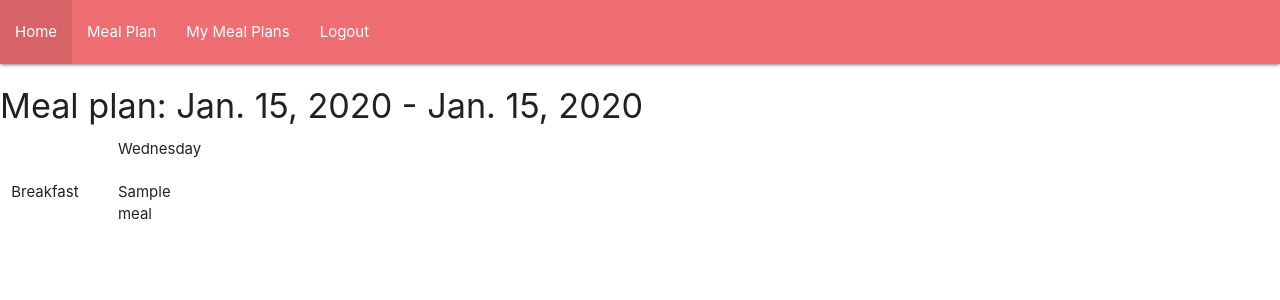
After one commit to 4n4ru/CI-PP4-Meal-Planner, a Django app: page /view_meal_plans in a window 1280 px wide. The commit adds this page. Shown: the top 300 px of the page. Run offline with Django 3.2, Linux system fonts and the light colour scheme; a user stored in the database is signed in; tables that the repository leaves empty hold one stand-in row (values such as "Sample post").

Commit message:
Feat: Add code to view meal plan

```diff
--- a/planner/models.py
+++ b/planner/models.py
@@ -4,7 +4,12 @@ from django.contrib.auth.models import User
 
 class MealPlan(models.Model):
     start_date = models.DateTimeField()
-    user = models.ForeignKey(User, on_delete=models.CASCADE)
+    end_date = models.DateTimeField()
+    user = models.ForeignKey(
+        User,
+        on_delete=models.CASCADE,
+        related_name='meal_plan'
+    )
 
     def __str__(self):
         return f'Meal plan {self.pk}'
@@ -19,9 +24,17 @@ class MealType(models.Model):
 
 class Meal(models.Model):
     meal_name = models.CharField(max_length=50)
-    meal_plan = models.ForeignKey(MealPlan, on_delete=models.CASCADE)
+    meal_plan = models.ForeignKey(
+        MealPlan,
+        on_delete=models.CASCADE,
+        related_name='meal'
+    )
     day = models.DateTimeField()
-    meal_type = models.ForeignKey(MealType, on_delete=models.CASCADE)
+    meal_type = models.ForeignKey(
+        MealType,
+        on_delete=models.CASCADE,
+        related_name='meal_type'
+    )
 
     def __str__(self):
         return f'{self.meal_name}'
--- a/planner/urls.py
+++ b/planner/urls.py
@@ -5,4 +5,5 @@ urlpatterns = [
     path('', views.Index.as_view(), name='home'),
     path('add', views.AddMeal.as_view(), name='add_meal'),
     path('pick_date', views.PickStartDate.as_view(), name='pick_start_date'),
+    path('view_meal_plans', views.ViewMealPlans.as_view(), name='meal_plans'),
 ]
--- a/planner/views.py
+++ b/planner/views.py
@@ -1,6 +1,6 @@
 from datetime import timedelta
 from django.shortcuts import render, redirect
-from django.views import View
+from django.views import View, generic
 from django.forms import formset_factory
 from .forms import MealForm, MealPlanForm
 from .models import MealPlan, Meal, MealType
@@ -26,7 +26,12 @@ class PickStartDate(View):
         if meal_plan_form.is_valid():
             user = request.user
             start_date = meal_plan_form.cleaned_data.get('start_date')
-            meal_plan = MealPlan(user=user, start_date=start_date)
+            end_date = start_date + timedelta(days=6)
+            meal_plan = MealPlan(
+                user=user,
+                start_date=start_date,
+                end_date=end_date
+            )
             meal_plan.save()
             request.session['meal_plan_id'] = meal_plan.pk
             return redirect('add_meal')
@@ -107,3 +112,14 @@ class AddMeal(View):
                 meal.save()
                 idx += 1
             return redirect('home')
+
+
+class ViewMealPlans(generic.list.ListView):
+    model = MealPlan
+    template_name = 'meal_plans.html'
+    paginate_by = 1
+
+    def get_queryset(self):
+        return MealPlan.objects.filter(user=self.request.user).order_by(
+            'start_date'
+        )
--- a/templates/base.html
+++ b/templates/base.html
@@ -20,6 +20,7 @@
 
             {% if user.is_authenticated %}
             <li><a href="{% url 'pick_start_date' %}">Meal Plan</a></li>
+            <li><a href="{% url 'meal_plans' %}">My Meal Plans</a></li>
             <li>
                 <a href="{% url 'account_logout' %}">Logout</a>
             </li>
--- /dev/null
+++ b/templates/meal_plans.html
@@ -0,0 +1,56 @@
+{% extends 'base.html' %}
+
+{% block content %}
+
+{% if is_paginated %}
+    <nav aria-label="Page navigation">
+        <ul>
+            {% if page_obj.has_previous %}
+            <li><a href="?page={{ page_obj.previous_page_number}}">&laquo; PREV</a></li>
+            {% endif %}
+            {% if page_obj.has_next %}
+            <li><a href="?page={{ page_obj.next_page_number}}">NEXT &raquo;</a></li>
+            {% endif %}
+        </ul>
+    </nav>
+{% endif %}
+
+{% for mealplan in mealplan_list %}
+<h4>Meal plan: {{ mealplan.start_date | date }} - {{ mealplan.end_date | date}}</h4>
+
+    {% with meals=mealplan.meal.all %}
+        <div class="row">
+            <div class="col l1"></div>
+            <div class="col l1">{{ meals.0.day | date:"l" }}</div>
+            <div class="col l1">{{ meals.1.day | date:"l" }}</div>
+            <div class="col l1">{{ meals.2.day | date:"l" }}</div>
+            <div class="col l1">{{ meals.3.day | date:"l" }}</div>
+            <div class="col l1">{{ meals.4.day | date:"l" }}</div>
+            <div class="col l1">{{ meals.5.day | date:"l" }}</div>
+            <div class="col l1">{{ meals.6.day | date:"l" }}</div>
+        </div>
+        {% for meal in meals %}
+        {% if forloop.counter == 1 %}
+            <div class="row">
+                <div class="col l1">Breakfast</div>
+                <div class="col l1">{{ meal }}</div>
+
+            {% elif forloop.counter == 8 %}
+            </div>
+            <div class="row">
+                <div class="col l1">Lunch</div>
+                <div class="col l1">{{ meal }}</div>
+
+            {% elif forloop.counter == 15 %}
+            </div>
+            <div class="row">
+                <div class="col l1">Dinner</div>
+                <div class="col l1">{{ meal }}</div>
+            {% else %}
+                <div class="col l1">{{ meal }}</div>
+            {% endif %}
+        {% endfor %}
+    {% endwith %}
+{% endfor %}
+
+{% endblock %}
```
Also changed, not shown: planner/migrations/0007_auto_20211031_0019.py (added).
